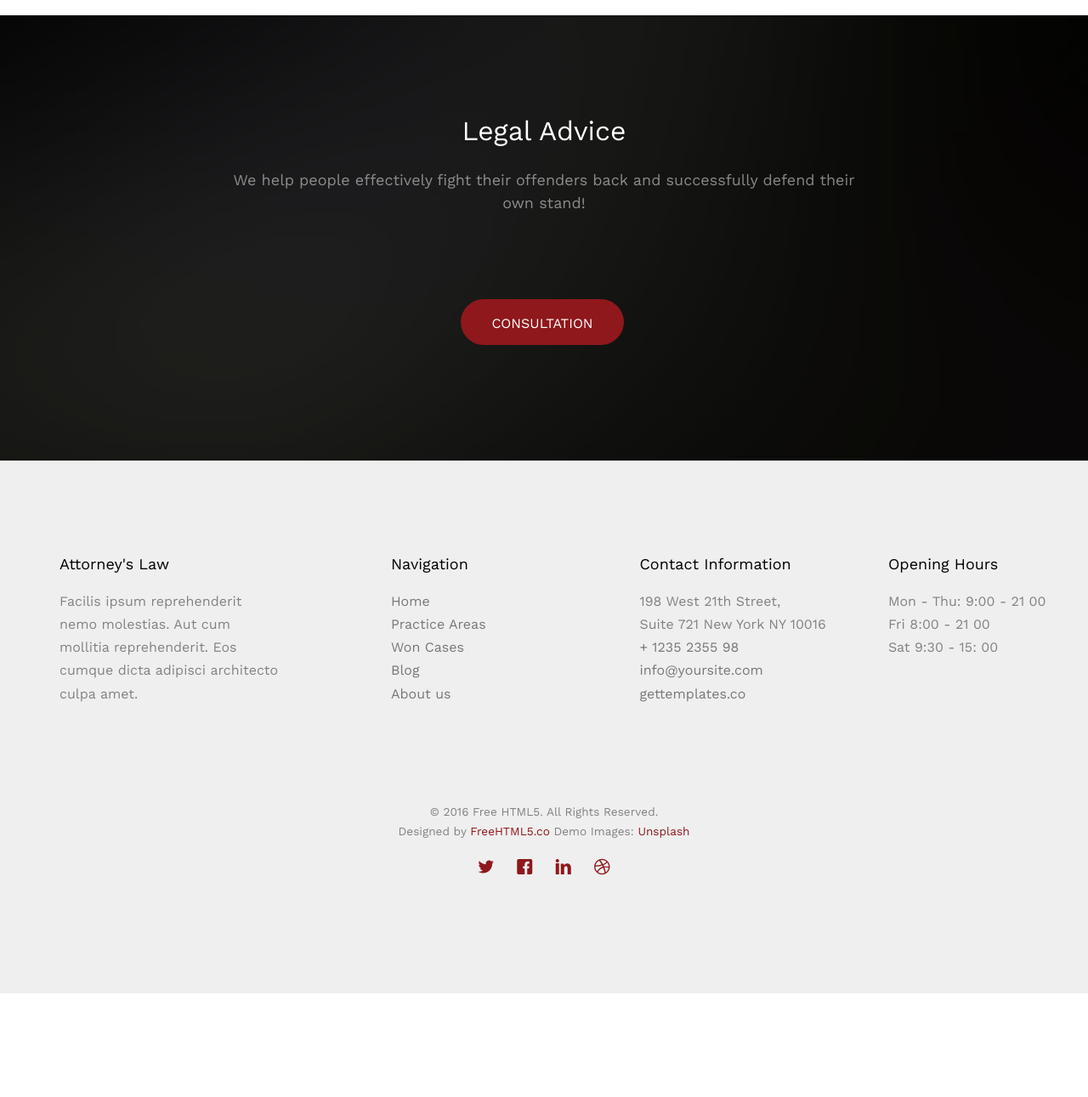
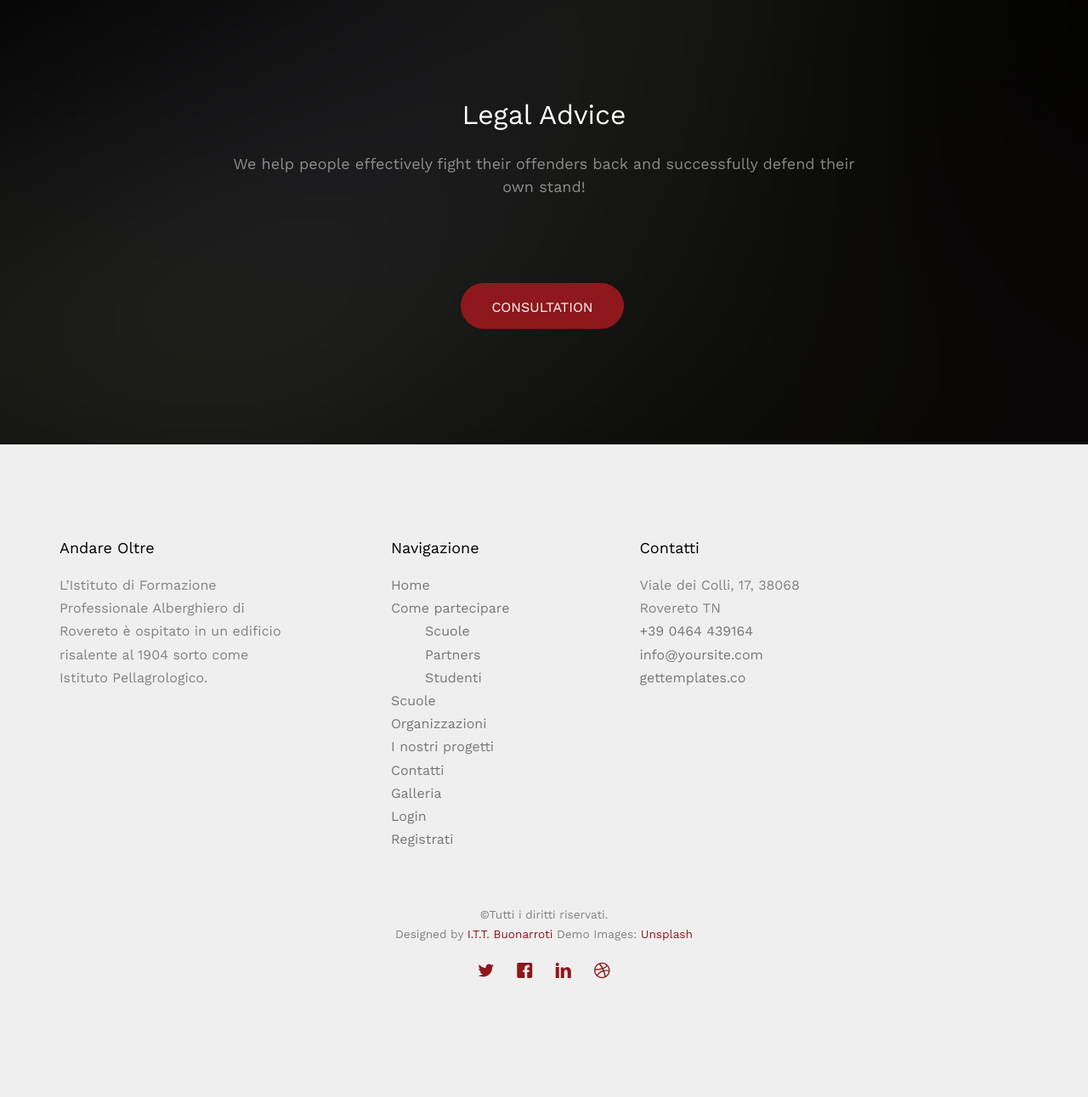
Before and after one commit to VanessaBertoldi/ProgettoOltre, a PHP site: page /partecipare.php in a window 1280 px wide. Shown: the part 2769-4060 px from the top of the page at 85% size. Before the commit the page ends 3938 px from the top, so only its background shows below. Run offline with PHP 8.4, Linux system fonts and the light colour scheme; some web fonts are replaced.

Commit message:
Update partecipare.php

```diff
--- a/www/partecipare.php
+++ b/www/partecipare.php
@@ -72,20 +72,24 @@
 		<div class="top-menu">
 			<div class="container">
 				<div class="row">
-					<div class="col-xs-2">
-						<div id="fh5co-logo"><a href="index.php"><img src="images/logo6.PNG" style="width:200px"></a></div>
-					</div>
-					<div class="col-xs-10 text-right menu-1">
+					<div class="col-xs-11 text-right menu-1">
 						<ul>
-							<li><a href="index.php">Home</a></li>
-							<li class="active"><a href="partecipare.php">Come partecipare</a></li>
+							<li class="active"><a href="index.php">Home</a></li>
+							<li class="has-dropdown">
+								<a href="partecipare.php">Come partecipare</a>
+								<ul class="dropdown">
+									<li><a href="scuole.php">Scuole</a></li>
+									<li><a href="partners.php">Partners</a></li>
+									<li><a href="studenti.php">Studenti</a></li>
+								</ul>
+							</li>
 							<li><a href="scuole.php">Scuole</a></li>
 							<li><a href="organizzazioni.php">Organizzazioni</a></li>
-                            <li><a href="progetti.php">I nostri progetti</a></li>
-                            <li><a href="gallery.php">Gallery</a></li>
-							<li><a href="contact.php">Contact</a></li>
-							<li class="btn-cta"><a href="#"><span>Login</span></a></li>
-							<li class="btn-cta"><a href="#"><span>Sign Up</span></a></li>
+							<li><a href="i_nostri_progetti.php">I nostri progetti</a></li>
+							<li><a href="contact.php">Contatti</a></li>
+							<li><a href="gallery.php">Galleria</a></li>
+							<li class="btn-cta"><a href="login.php"><span>Login</span></a></li>
+							<li class="btn-cta"><a href="registrati.php"><span>Registrati</span></a></li>
 						</ul>
 					</div>
 				</div>
@@ -267,36 +271,38 @@
 		<div class="container">
 			<div class="row row-pb-md">
 				<div class="col-md-3 fh5co-widget">
-					<h4>Attorney's Law</h4>
-					<p>Facilis ipsum reprehenderit nemo molestias. Aut cum mollitia reprehenderit. Eos cumque dicta adipisci architecto culpa amet.</p>
+					<h4>Andare Oltre</h4>
+					<p>L’Istituto di Formazione Professionale Alberghiero di Rovereto è ospitato in un edificio risalente al 1904 sorto come Istituto Pellagrologico. </p>
 				</div>
 				<div class="col-md-3 col-md-push-1">
-					<h4>Navigation</h4>
+					<h4>Navigazione</h4>
 					<ul class="fh5co-footer-links">
-						<li><a href="#">Home</a></li>
-						<li><a href="#">Practice Areas</a></li>
-						<li><a href="#">Won Cases</a></li>
-						<li><a href="#">Blog</a></li>
-						<li><a href="#">About us</a></li>
+						<li class="active"><a href="index.php">Home</a></li>
+						<li>
+							<a href="partecipare.php">Come partecipare</a>
+							<ul class="dropdown">
+								<li><a href="scuole.php">Scuole</a></li>
+								<li><a href="partners.php">Partners</a></li>
+								<li><a href="studenti.php">Studenti</a></li>
+							</ul>
+						</li>
+						<li><a href="scuole.php">Scuole</a></li>
+						<li><a href="organizzazioni.php">Organizzazioni</a></li>
+						<li><a href="i_nostri_progetti.php">I nostri progetti</a></li>
+						<li><a href="contact.php">Contatti</a></li>
+						<li><a href="gallery.php">Galleria</a></li>
+						<li class="btn-cta"><a href="login.php"><span>Login</span></a></li>
+						<li class="btn-cta"><a href="registrati.php"><span>Registrati</span></a></li>
 					</ul>
 				</div>
 
 				<div class="col-md-3 col-md-push-1">
-					<h4>Contact Information</h4>
+					<h4>Contatti</h4>
 					<ul class="fh5co-footer-links">
-						<li>198 West 21th Street, <br> Suite 721 New York NY 10016</li>
-						<li><a href="tel://1234567920">+ 1235 2355 98</a></li>
-						<li><a href="mailto:info@yoursite.com">info@yoursite.com</a></li>
+						<li>Viale dei Colli, 17, 38068 Rovereto TN</li>
+						<li><a href="tel://+39 0464 439164">+39 0464 439164</a></li>
+						<li><a href="mailto:andareoltre.com">info@yoursite.com</a></li>
 						<li><a href="http://gettemplates.co">gettemplates.co</a></li>
-					</ul>
-				</div>
-
-				<div class="col-md-3 col-md-push-1">
-					<h4>Opening Hours</h4>
-					<ul class="fh5co-footer-links">
-						<li>Mon - Thu: 9:00 - 21 00</li>
-						<li>Fri 8:00 - 21 00</li>
-						<li>Sat 9:30 - 15: 00</li>
 					</ul>
 				</div>
 
@@ -305,15 +311,15 @@
 			<div class="row copyright">
 				<div class="col-md-12 text-center">
 					<p>
-						<small class="block">&copy; 2016 Free HTML5. All Rights Reserved.</small>
-						<small class="block">Designed by <a href="http://freehtml5.co/" target="_blank">FreeHTML5.co</a> Demo Images: <a href="http://unsplash.co/" target="_blank">Unsplash</a></small>
+						<small class="block">&copy;Tutti i diritti riservati.</small>
+						<small class="block">Designed by <a href="http://buonarroti.tn.it/" target="_blank">I.T.T. Buonarroti</a> Demo Images: <a href="http://unsplash.co/" target="_blank">Unsplash</a></small>
 					</p>
 					<p>
 						<ul class="fh5co-social-icons">
 							<li><a href="#"><i class="icon-twitter"></i></a></li>
-							<li><a href="#"><i class="icon-facebook"></i></a></li>
-							<li><a href="#"><i class="icon-linkedin"></i></a></li>
-							<li><a href="#"><i class="icon-dribbble"></i></a></li>
+						<li><a href="#"><i class="icon-facebook"></i></a></li>
+						<li><a href="#"><i class="icon-linkedin"></i></a></li>
+						<li><a href="#"><i class="icon-dribbble"></i></a></li>
 						</ul>
 					</p>
 				</div>
```
